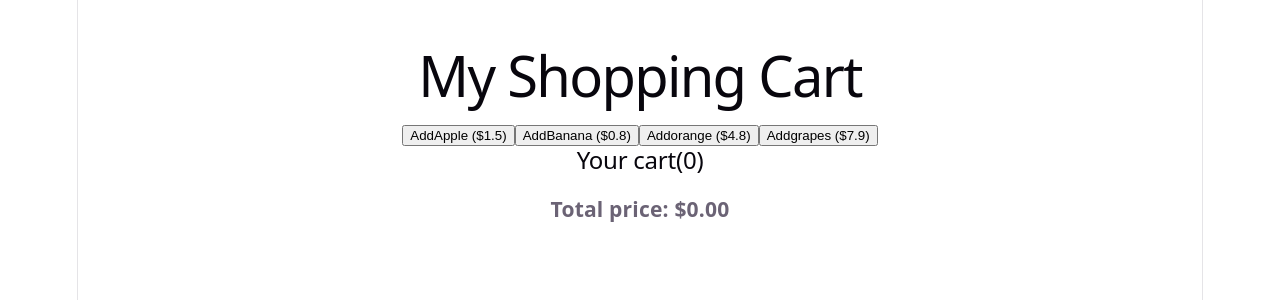
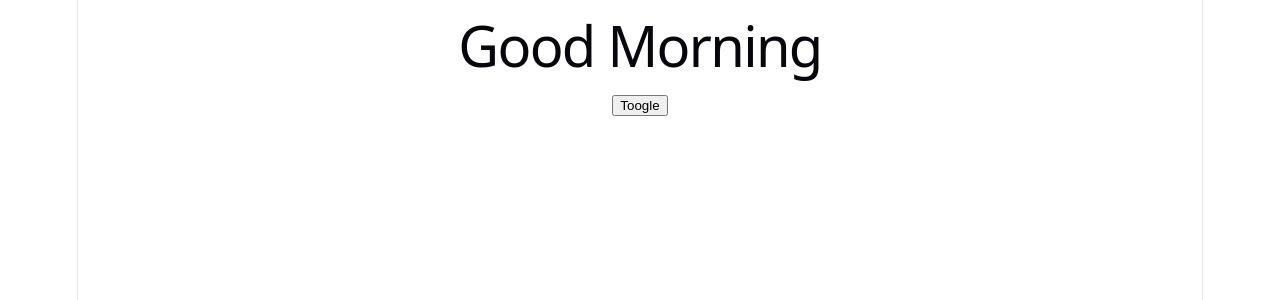
Before and after one commit to Umashankar12345/react, a React (Vite) app in the folder Listand/: page / in a window 1280 px wide. Shown: the top 300 px of the page. Built offline with nearby package versions, Linux system fonts and the light colour scheme.

Commit message:
my project

```diff
--- a/Listand/src/App.jsx
+++ b/Listand/src/App.jsx
@@ -4,41 +4,56 @@ import './App.css'
 
 function App() {
 
-  const[cart , setCart] = useState([]);
-  const items = [
-    {id: 1 , name: "Apple" , price: 1.5},
-    {id: 2 , name: "Banana" , price: 0.8},
-    {id: 3 , name: "orange" , price: 4.8},
-    {id: 4 , name: "grapes" , price: 7.9},
-  ];
+  const[Morning, setMorning] = useState("Morning")
 
-  const addToCart = (product) => {
-    setCart([...cart , product]);
-  };
+const toggleGreeting = () => {
+  if(Morning === "Morning"){
+    setMorning("Evening")
+  }else{
+    setMorning("Morning");
+  }
+};
+return(
+  <div>
+  <h1>Good {Morning}</h1>
+  <button onClick={toggleGreeting}>Toogle</button>
+  </div>
+)
+  // const[cart , setCart] = useState([]);
+  // const items = [
+  //   {id: 1 , name: "Apple" , price: 1.5},
+  //   {id: 2 , name: "Banana" , price: 0.8},
+  //   {id: 3 , name: "orange" , price: 4.8},
+  //   {id: 4 , name: "grapes" , price: 7.9},
+  // ];
 
-  const removeFromCart = (product) => {
-    setCart(cart.filter((_ , index)  => index != indexToRemove));
-  };
-  return(
-    <div style={{padding: '30px'}}>
-        <h1>My Shopping Cart</h1>
-        {items.map((item)=> (
-          <button key= {item.id} onClick={() => addToCart(item)}>Add{item.name} (${item.price})</button>
-        ))}
+  // const addToCart = (product) => {
+  //   setCart([...cart , product]);
+  // };
 
-        <h2>Your cart({cart.length})</h2>
-        <ul>
-          {cart.map((item, index) => (
-            <li key={index}>
-              {item.name} - ${item.price}
-              <button onClick={()=> removeFromCart(index)}>Remove </button>
-            </li>
-          ))}
-        </ul>
+  // const removeFromCart = (product) => {
+  //   setCart(cart.filter((_ , index)  => index != indexToRemove));
+  // };
+  // return(
+  //   <div style={{padding: '30px'}}>
+  //       <h1>My Shopping Cart</h1>
+  //       {items.map((item)=> (
+  //         <button key= {item.id} onClick={() => addToCart(item)}>Add{item.name} (${item.price})</button>
+  //       ))}
 
-        <h3>Total price: ${cart.reduce((total, item) => total + item.price, 0).toFixed(2)}</h3>
-    </div>
-  )
+  //       <h2>Your cart({cart.length})</h2>
+  //       <ul>
+  //         {cart.map((item, index) => (
+  //           <li key={index}>
+  //             {item.name} - ${item.price}
+  //             <button onClick={()=> removeFromCart(index)}>Remove </button>
+  //           </li>
+  //         ))}
+  //       </ul>
+
+  //       <h3>Total price: ${cart.reduce((total, item) => total + item.price, 0).toFixed(2)}</h3>
+  //   </div>
+  // )
 
   //const IPL = ['CSk' , 'mumabi' , 'RCB' , 'punjab']
     // const Name = ['uma' , 'shankar' , 'dhiraj' , 'kumar']
```
